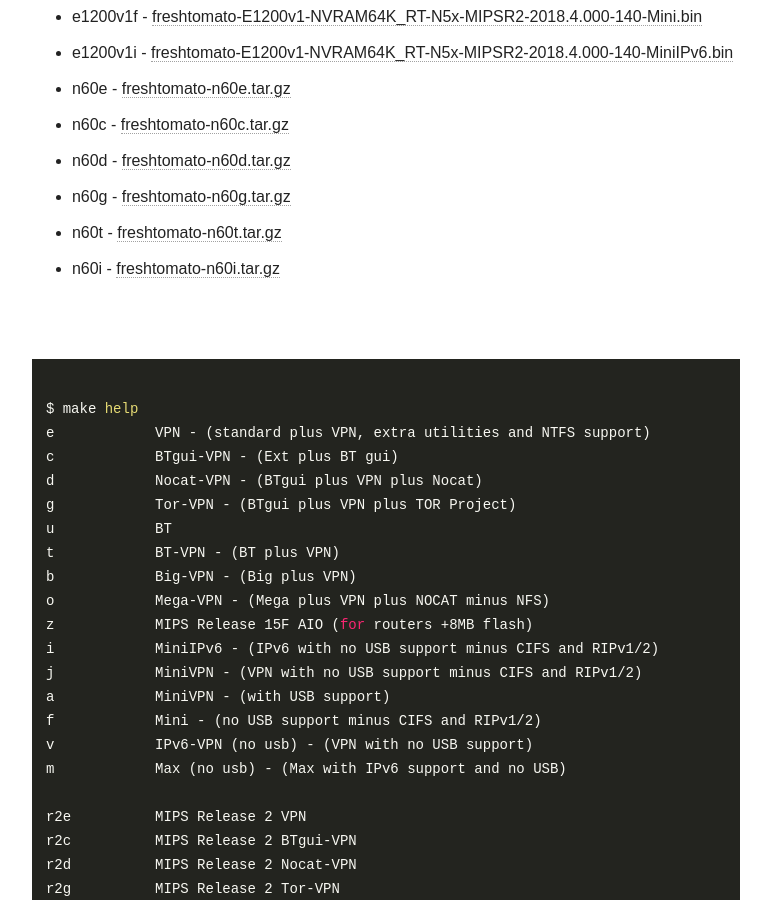
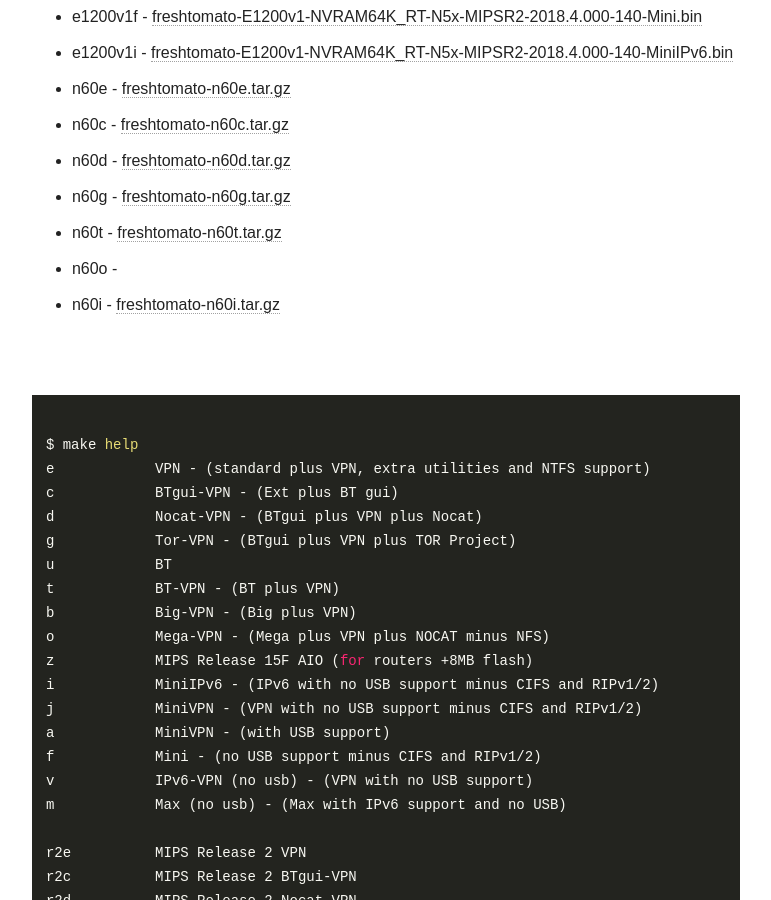
Before and after one commit to oglopss/freshtomato-mips-ci-jekyll, a Jekyll site: the page built from index.html, in a window 1280 px wide and 900 px high, scrolled down 1315 px. Shown: the whole window, without its empty margins (254-1025 px from the left). Built offline with Jekyll 4.4.1, drawn with Linux system fonts in a browser that asks for light colours; nearby versions of some CDN libraries.

Commit message:
Travis build 11 n60o pushed to gh-pages

```diff
--- a/_data/ss.yml
+++ b/_data/ss.yml
@@ -27,3 +27,4 @@
   - 0025 n60g freshtomato-n60g.tar.gz
   - 0026 n60t freshtomato-n60t.tar.gz
   - 0030 n60i freshtomato-n60i.tar.gz
+  - 0028 n60o
```
